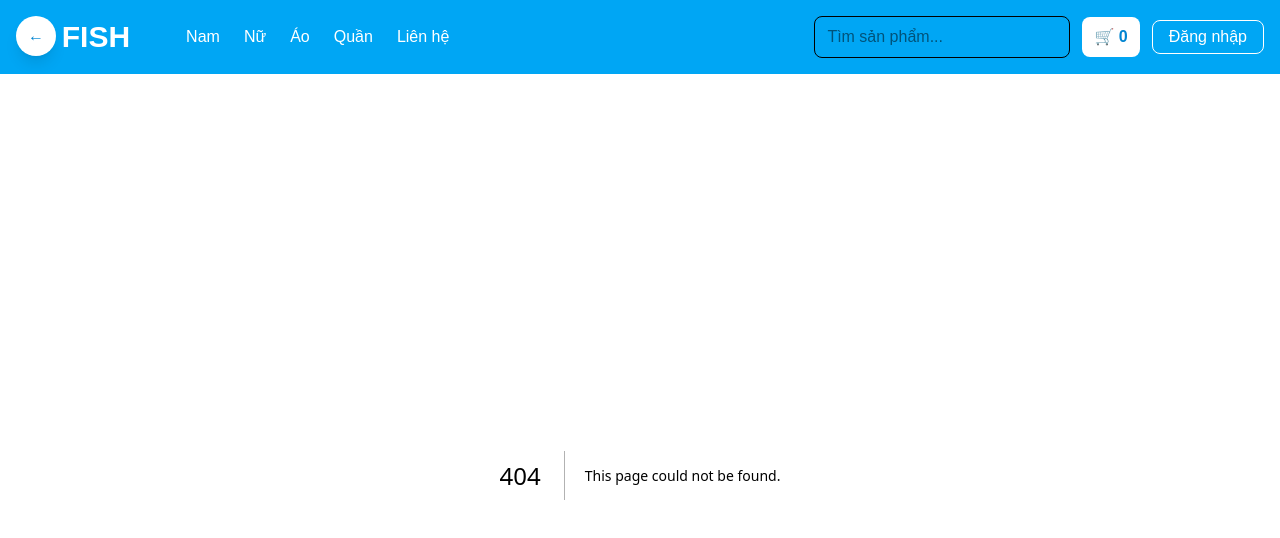
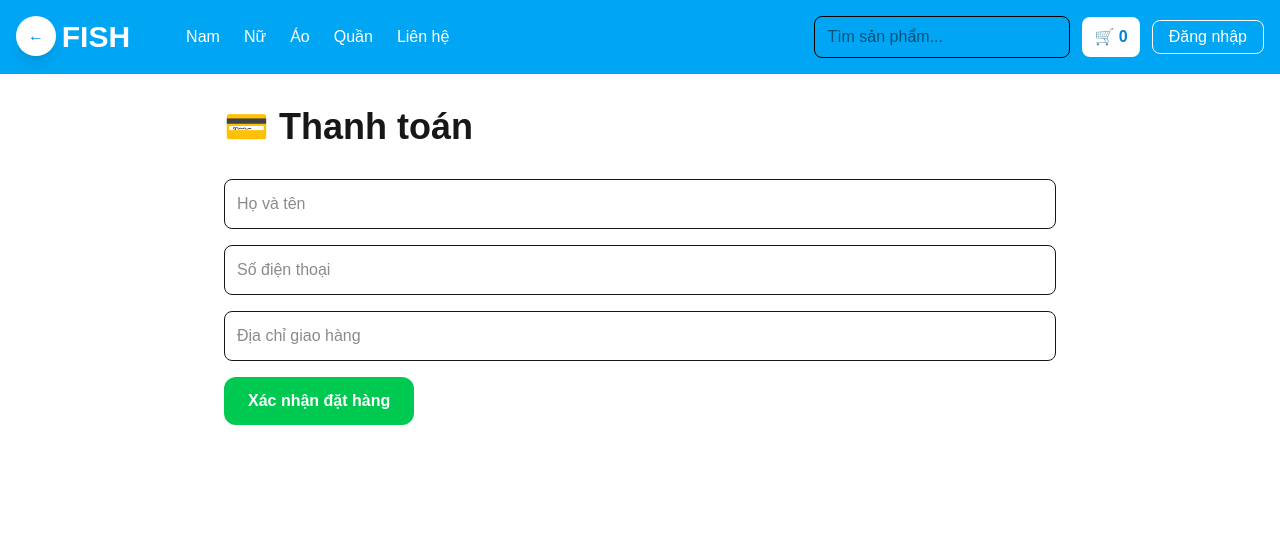
Before and after one commit to tranvantuan1442008-lang/fish-fashion, a Next.js app: page /checkout in a window 1280 px wide. Before the commit this address had no page. Shown: the top 538 px of the page. Built offline with nearby package versions, Linux system fonts and the light colour scheme.

Commit message:
update checkout

```diff
--- a/app/cart/page.tsx
+++ b/app/cart/page.tsx
@@ -1,5 +1,6 @@
 "use client";
 
+import Link from "next/link";
 import { useEffect, useState } from "react";
 
 export default function CartPage() {
@@ -165,8 +166,10 @@ const decreaseQuantity = (index: number) => {
               </span>
             </h2>
 
-            <button
+            <Link
+  href="/checkout"
   className="
+    inline-block
     mt-4
     bg-green-500
     text-white
@@ -177,7 +180,7 @@ const decreaseQuantity = (index: number) => {
   "
 >
   Thanh toán
-            </button>
+</Link>
           </div>
         </>
       )}
--- /dev/null
+++ b/app/checkout/page.tsx
@@ -0,0 +1,46 @@
+"use client";
+
+export default function CheckoutPage() {
+  return (
+    <div className="min-h-screen p-8 max-w-4xl mx-auto">
+      <h1 className="text-4xl font-bold mb-8">
+        💳 Thanh toán
+      </h1>
+
+      <div className="space-y-4">
+
+        <input
+          type="text"
+          placeholder="Họ và tên"
+          className="w-full border p-3 rounded-lg"
+        />
+
+        <input
+          type="text"
+          placeholder="Số điện thoại"
+          className="w-full border p-3 rounded-lg"
+        />
+
+        <input
+          type="text"
+          placeholder="Địa chỉ giao hàng"
+          className="w-full border p-3 rounded-lg"
+        />
+
+        <button
+          className="
+            bg-green-500
+            text-white
+            px-6
+            py-3
+            rounded-xl
+            font-bold
+          "
+        >
+          Xác nhận đặt hàng
+        </button>
+
+      </div>
+    </div>
+  );
+}
```
Lines whose indentation alone changed are shown as unchanged.
